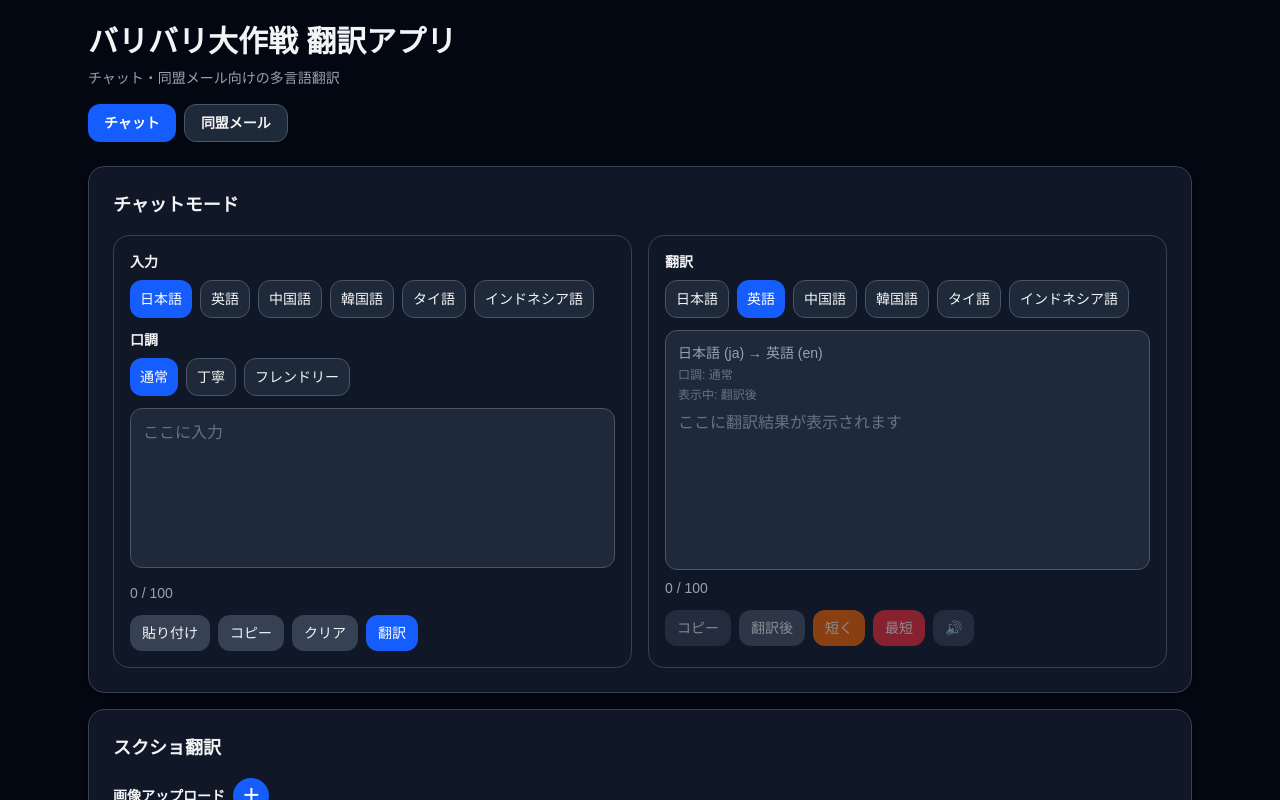
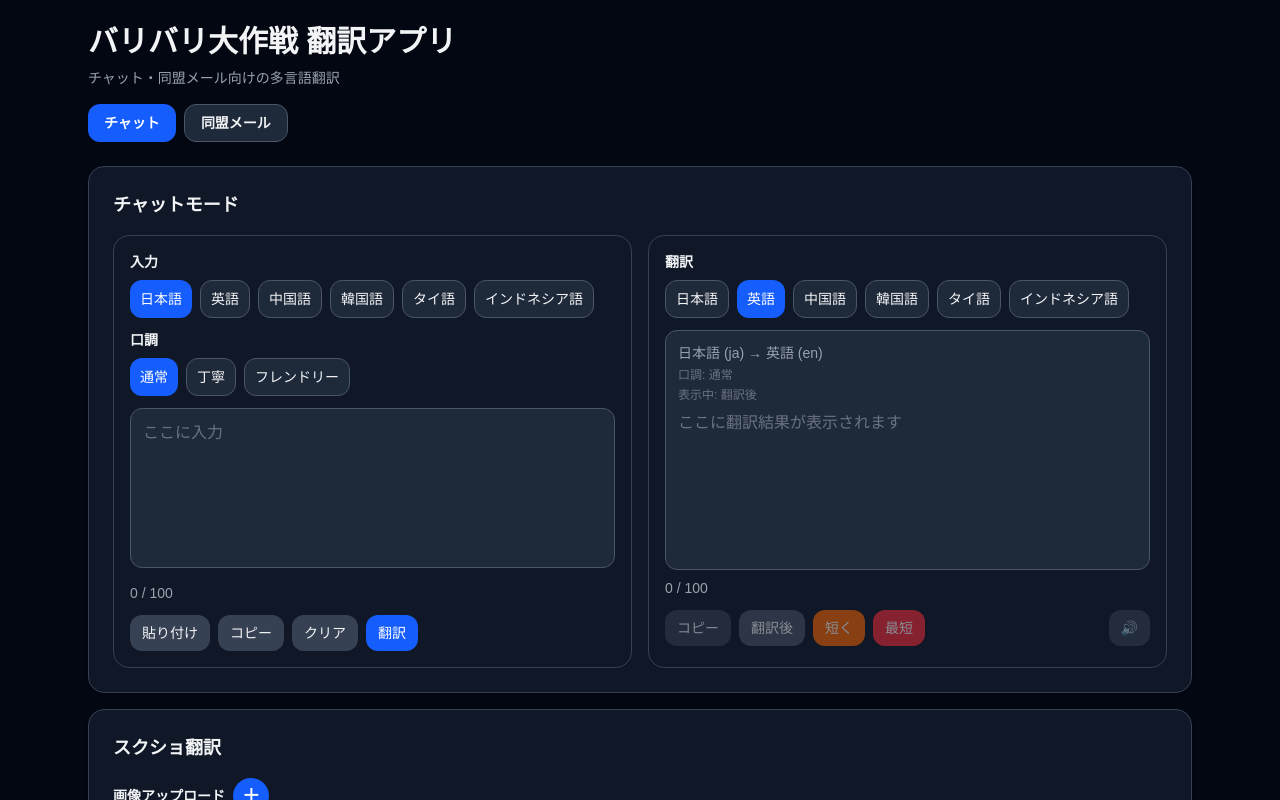
Before and after one commit to mydland777-cyber/baribari-translate-web, a Next.js app: page / in a window 1280 px wide. Shown: the top 800 px of the page. Built offline with nearby package versions, Linux system fonts and the light colour scheme.

Commit message:
Move speech button to far right

```diff
--- a/app/page.tsx
+++ b/app/page.tsx
@@ -718,7 +718,7 @@ function TranslatePanel({
                 type="button"
                 onClick={speaking ? stopSpeech : handleSpeak}
                 disabled={!currentDisplayedText.trim()}
-                className={speaking ? getButtonClass("activeGray") : getButtonClass("gray")}
+                className={`ml-auto ${speaking ? getButtonClass("activeGray") : getButtonClass("gray")}`}
                 aria-label={speaking ? "音声停止" : "音声再生"}
                 title={speaking ? "音声停止" : "音声再生"}
               >
```
